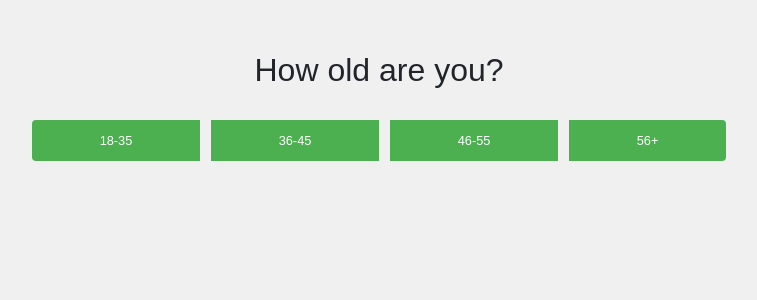
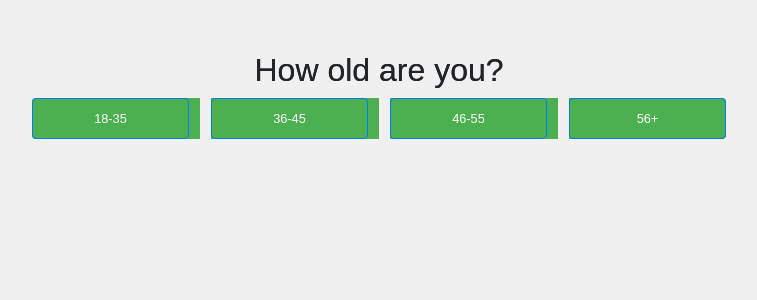
Before and after one commit to LamettaV/doughdiaries, a Flask app: page /usersurvey in a window 1280 px wide. Shown: the top 300 px of the page, without its empty margins (261-1018 px from the left). Run offline with Flask 3, Linux system fonts and the light colour scheme; some libraries are stand-ins or nearby versions.

Commit message:
Removed btn-group in survey

```diff
--- a/templates/survey.html
+++ b/templates/survey.html
@@ -50,17 +50,6 @@
             resize: vertical;
         }
 
-        .btn-group {
-            margin-top: 30px;
-        }
-
-        .btn-group-horizontal {
-            display: flex;
-            justify-content: center;
-            padding: 2vw;
-            margin: 1vw;
-        }
-
         .age-group-btn {
             padding: 10px 20px;
             font-size: 1.2rem;
@@ -70,6 +59,11 @@
             flex: 1;
             min-width: 150px;
             font-size: 1vw;
+            margin-bottom: 10px;
+        }
+
+        .age-group-btn + .age-group-btn {
+            margin-left: 10px;
         }
 
         .age-group-btn:hover {
@@ -99,21 +93,14 @@
 
             <!-- Test Slide 2-->
 
-            <div class="carousel-item">
-                <div class="container">
-                    <h2>What is your annual income?</h2>
-                    <div class="form-group">
-                        <select id="income" name="income" class="form-control" required>
-                            <option value="">Select your age group</option>
-                            <option value="daily">18-35</option>
-                            <option value="weekly">36-45</option>
-                            <option value="monthly">46-55</option>
-                            <option value="rarely">56+</option>
-                    </div>
-
-                    <div class="step-buttons">
-                        <button class="btn btn-secondary" onclick="prevStep()">Previous</button>
-                        <button class="btn btn-primary" onclick="nextStep()">Next</button>
+            <div class="carousel-item active">
+                <div class="container text-center">
+                    <h2>How old are you?</h2>
+                    <div class="d-flex flex-column flex-md-row justify-content-center align-items-center">
+                        <button type="button" class="btn btn-primary age-group-btn" onclick="nextStep()">18-35</button>
+                        <button type="button" class="btn btn-primary age-group-btn" onclick="nextStep()">36-45</button>
+                        <button type="button" class="btn btn-primary age-group-btn" onclick="nextStep()">46-55</button>
+                        <button type="button" class="btn btn-primary age-group-btn" onclick="nextStep()">56+</button>
                     </div>
                 </div>
             </div>
```
